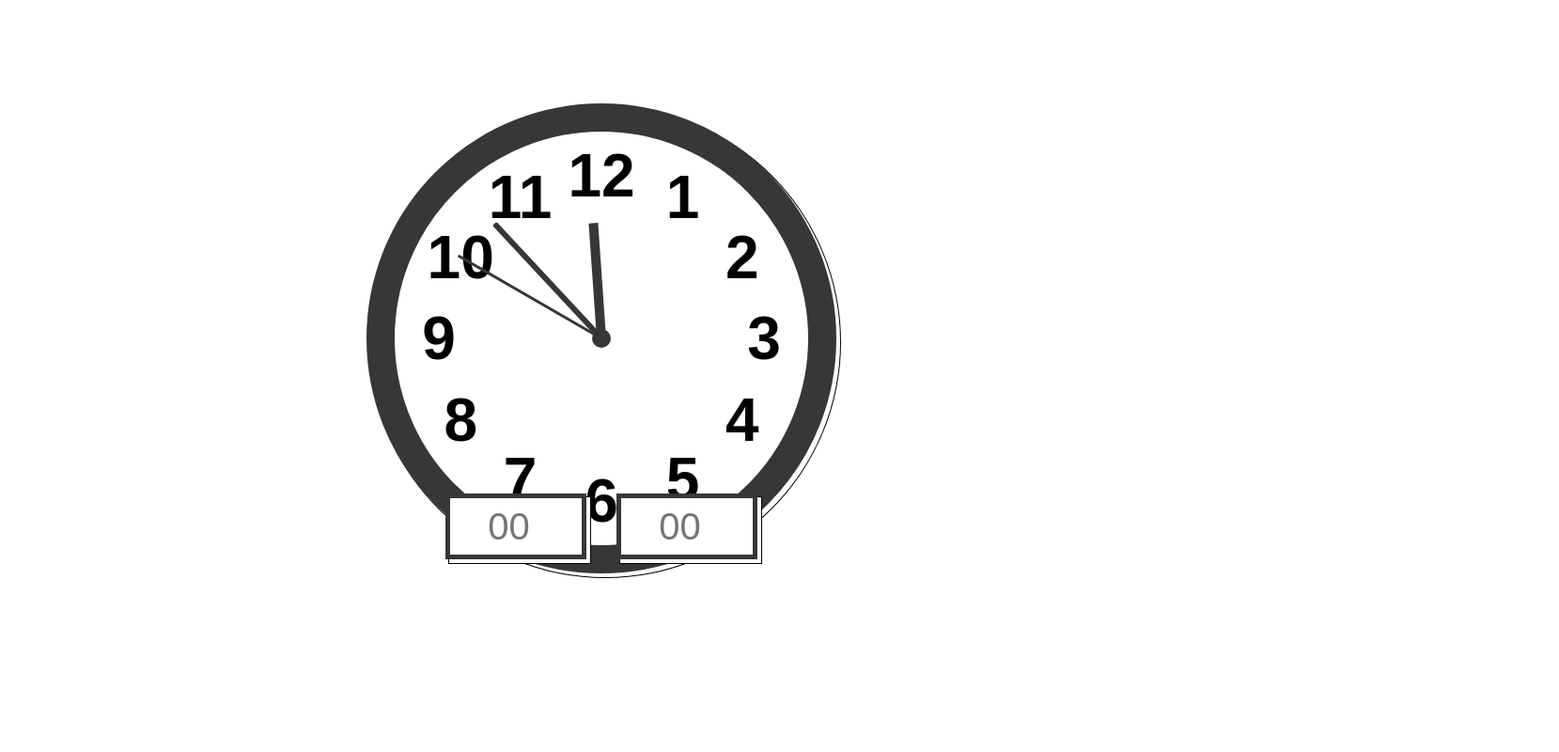
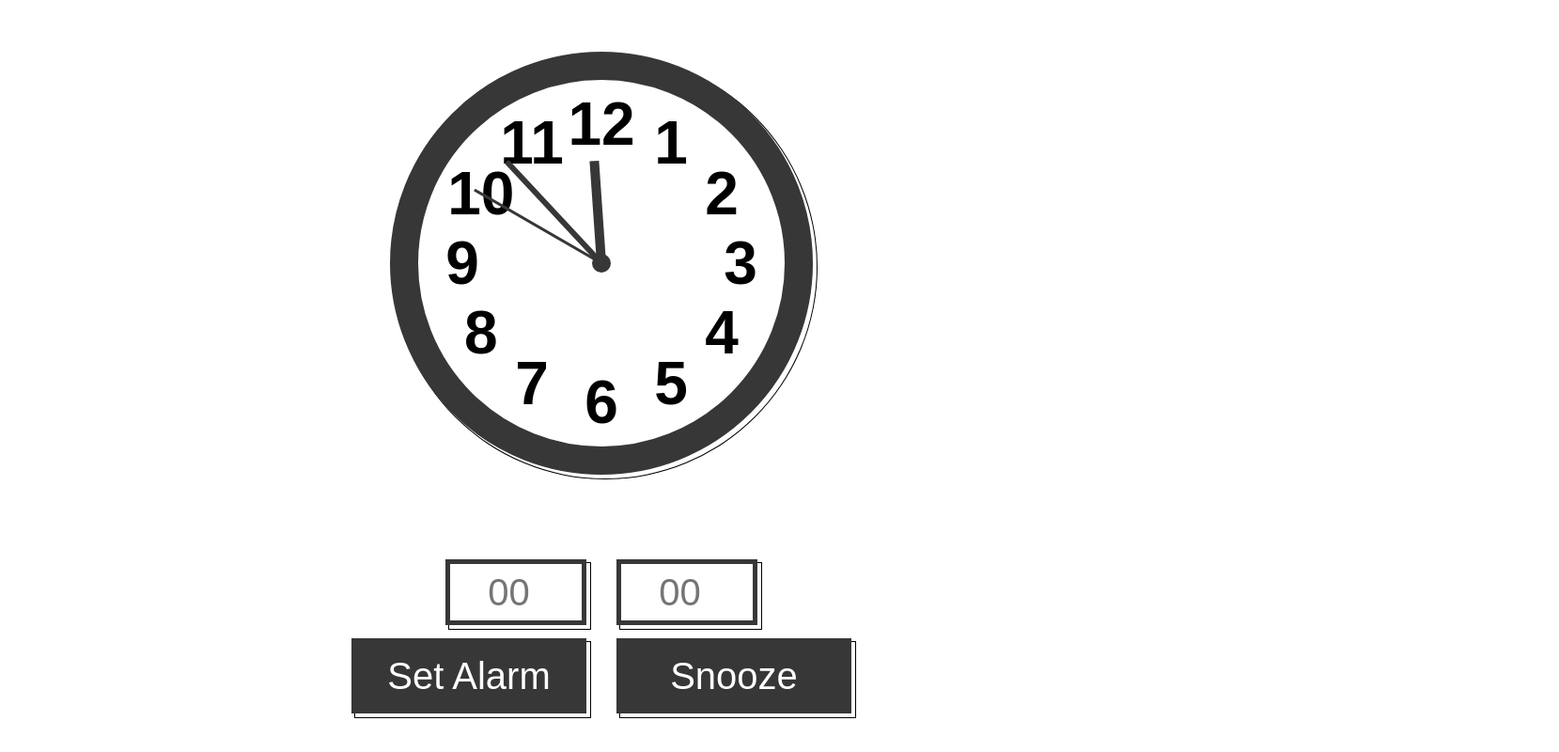
Before and after one commit to kiasmos/analog_clock, a plain HTML site: page index.html in a window 1280 px wide. Shown: the top 800 px of the page at 94% size, 1659 px wide, since content can reach past the window. Drawn offline with Linux system fonts and the light colour scheme.

Commit message:
updates set alarm position

```diff
--- a/style.css
+++ b/style.css
@@ -8,18 +8,18 @@
 }
 
 body {
-  width: 100vw;
+  width: 100%;
   height: 100vh;
 }
 
 .clock {
   position: relative;
-  width: 500px;
-  height: 500px;
+  width: 450px;
+  height: 450px;
   border-radius: 250px;
   border: 30px solid #373737;
   background-color: #fff;
-  top: 45%;
+  top: 35%;
   left: 50%;
   transform: translate(-50%, -50%);
   box-shadow: #fff 4px 4px 0 0, #000 4px 4px 0 1px;
@@ -167,8 +167,7 @@ body {
   position: absolute;
   display: flex;
   gap: 2em;
-  top: 00px;
-  top: 70%;
+  bottom: 100px;
   left: 50%;
   transform: translate(-50%, -50%);
 }
@@ -189,15 +188,14 @@ body {
   position: absolute;
   display: flex;
   gap: 2em;
-  top: 78%;
+  bottom: 1px;
   left: 50%;
-  left: 1027px;
-  top: 931px;
+  transform: translate(-50%, -50%);
 }
 
 .button-50 {
-  width: 300px;
-  height: 100px;
+  width: 250px;
+  height: 80px;
   background-color: #373737;
   background-image: none;
   border: 1px solid #373737;
```
Also changed, not shown: app.js (line endings or trailing spaces).
